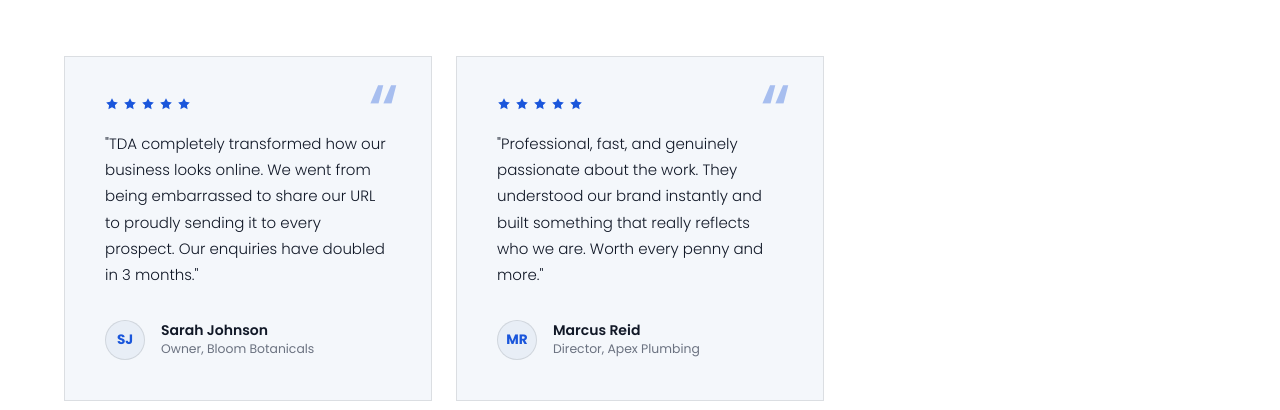
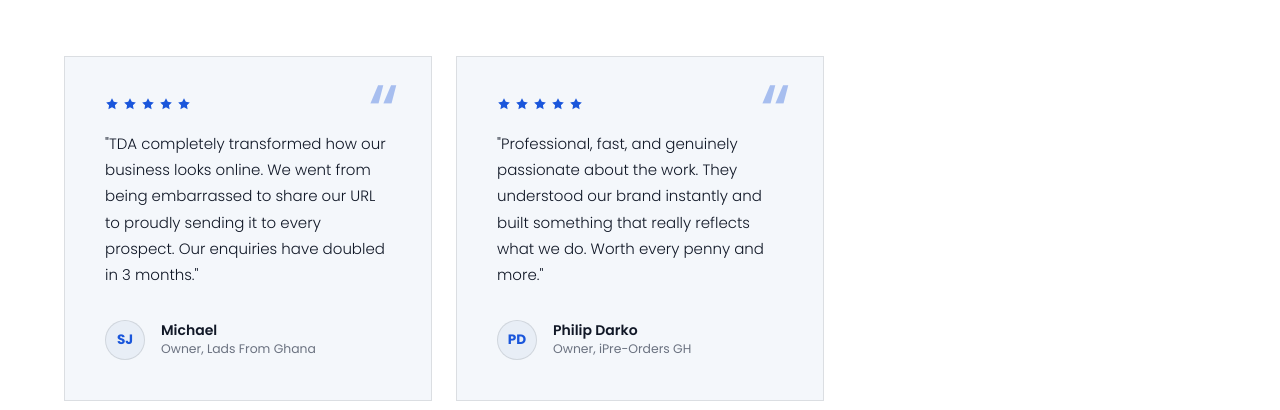
Before and after one commit to thedevagency-io/devagency, a plain HTML site: page index.html in a window 1280 px wide. Shown: the part 4285-4695 px from the top of the page. Drawn offline with Linux system fonts and the light colour scheme.

Commit message:
Update index.html

```diff
--- a/index.html
+++ b/index.html
@@ -279,8 +279,8 @@
       <div class="testi-author">
         <div class="testi-avatar">SJ</div>
         <div>
-          <div class="testi-name">Sarah Johnson</div>
-          <div class="testi-role">Owner, Bloom Botanicals</div>
+          <div class="testi-name">Michael</div>
+          <div class="testi-role">Owner, Lads From Ghana</div>
         </div>
       </div>
     </div>
@@ -293,12 +293,12 @@
         <svg viewBox="0 0 24 24"><polygon points="12 2 15.09 8.26 22 9.27 17 14.14 18.18 21.02 12 17.77 5.82 21.02 7 14.14 2 9.27 8.91 8.26 12 2"/></svg>
         <svg viewBox="0 0 24 24"><polygon points="12 2 15.09 8.26 22 9.27 17 14.14 18.18 21.02 12 17.77 5.82 21.02 7 14.14 2 9.27 8.91 8.26 12 2"/></svg>
       </div>
-      <p class="testi-text">"Professional, fast, and genuinely passionate about the work. They understood our brand instantly and built something that really reflects who we are. Worth every penny and more."</p>
+      <p class="testi-text">"Professional, fast, and genuinely passionate about the work. They understood our brand instantly and built something that really reflects what we do. Worth every penny and more."</p>
       <div class="testi-author">
-        <div class="testi-avatar">MR</div>
+        <div class="testi-avatar">PD</div>
         <div>
-          <div class="testi-name">Marcus Reid</div>
-          <div class="testi-role">Director, Apex Plumbing</div>
+          <div class="testi-name">Philip Darko</div>
+          <div class="testi-role">Owner, iPre-Orders GH</div>
         </div>
       </div>
     </div>
```
